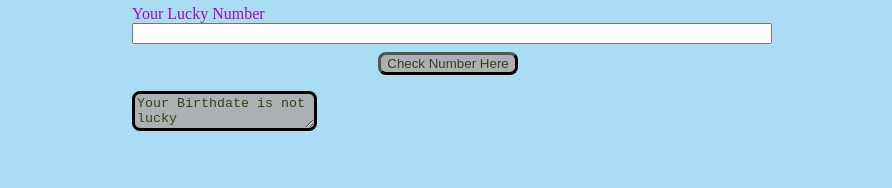
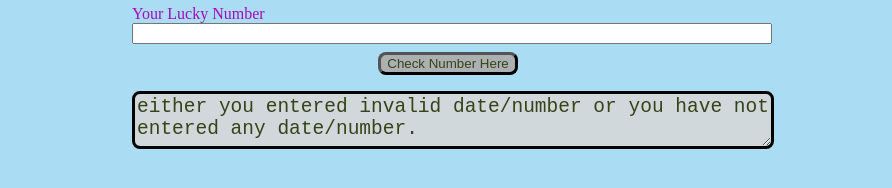
Before and after one commit to Mdnd143/birthday-lucky-not, a plain HTML site: page index.html in a window 1280 px wide. Both pictures are taken after a click on the button "Check Number Here". Shown: the part 122-310 px from the top of the page, without its empty margins (192-1084 px from the left). Drawn offline with Linux system fonts and the light colour scheme.

Commit message:
js code updated and minor changes in css

```diff
--- a/script.js
+++ b/script.js
@@ -8,12 +8,17 @@ function checkBirthdateIsLucky(){
   compareValues(sum,luckyNumber.value)
 }
 function compareValues(sum,luckyNumber){
+  if(sum>0 && luckyNumber>0){
  if(sum%luckyNumber===0){
    outputBox.innerText="Your Birthdate is lucky";
  }
  else{
    outputBox.innerText="Your Birthdate is not lucky";
  }
+}
+else{
+  outputBox.innerText="either you entered invalid date/number or you have not entered any date/number.";
+}
 }
 function calculateSum(dob){
  dob=dob.replaceAll("-","");
--- a/style.css
+++ b/style.css
@@ -27,11 +27,14 @@ input{
 #output-box{
   margin-top: 1rem;
   display: block;
-  background-color: rgb(171, 176, 179);
+  background-color: rgb(209, 216, 219);
   color: rgb(55, 66, 24);
   border-color: black;
   border-width: medium;
   border-radius: 0.5rem;
+  font-size: 150%;
+  height: 3rem;
+  width: 100%;
 }
 body{
   background-color: rgb(170, 220, 243);
```
